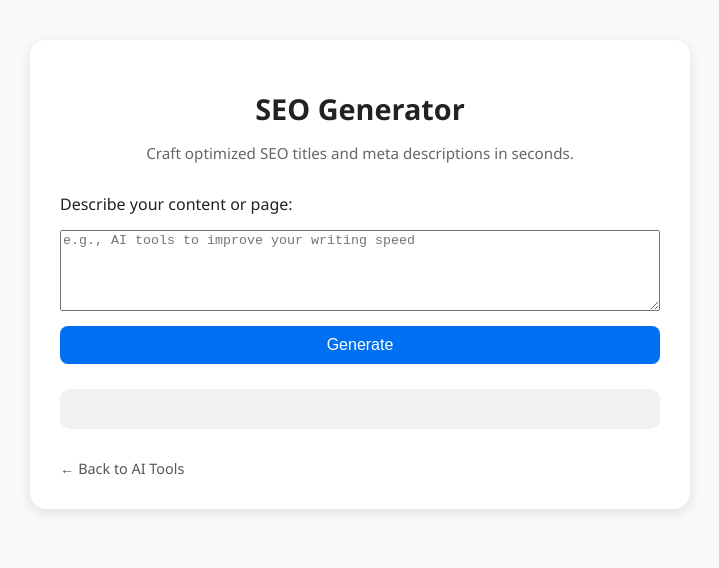
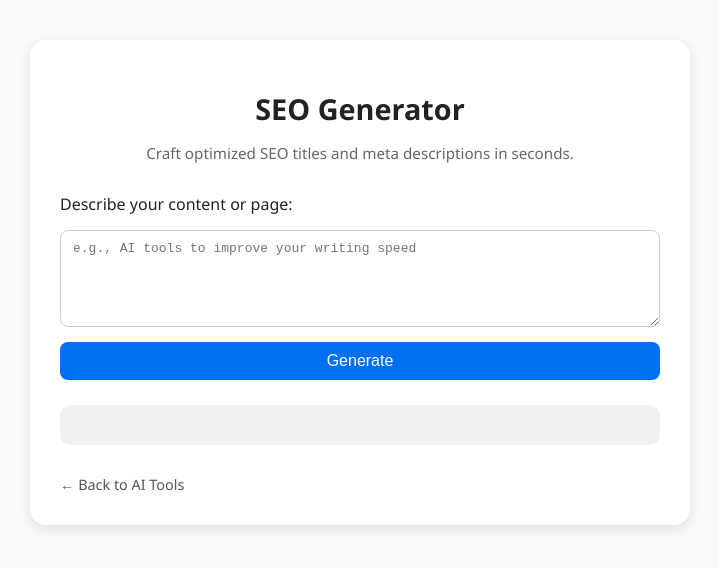
Before and after one commit to cool6996/ai-toolbox, a plain HTML site: page seogen/index.html in a window 1280 px wide. Shown: the whole page, without its empty margins (280-999 px from the left). Drawn offline with Linux system fonts and the light colour scheme.

Commit message:
Update style.css

```diff
--- a/seogen/style.css
+++ b/seogen/style.css
@@ -39,11 +39,12 @@ h1 {
   gap: 15px;
 }
 
-.tool-form input {
+.tool-form textarea {
   padding: 10px 12px;
   font-size: 1em;
   border: 1px solid #ccc;
   border-radius: 8px;
+  resize: vertical;
 }
 
 .tool-form button {
```
